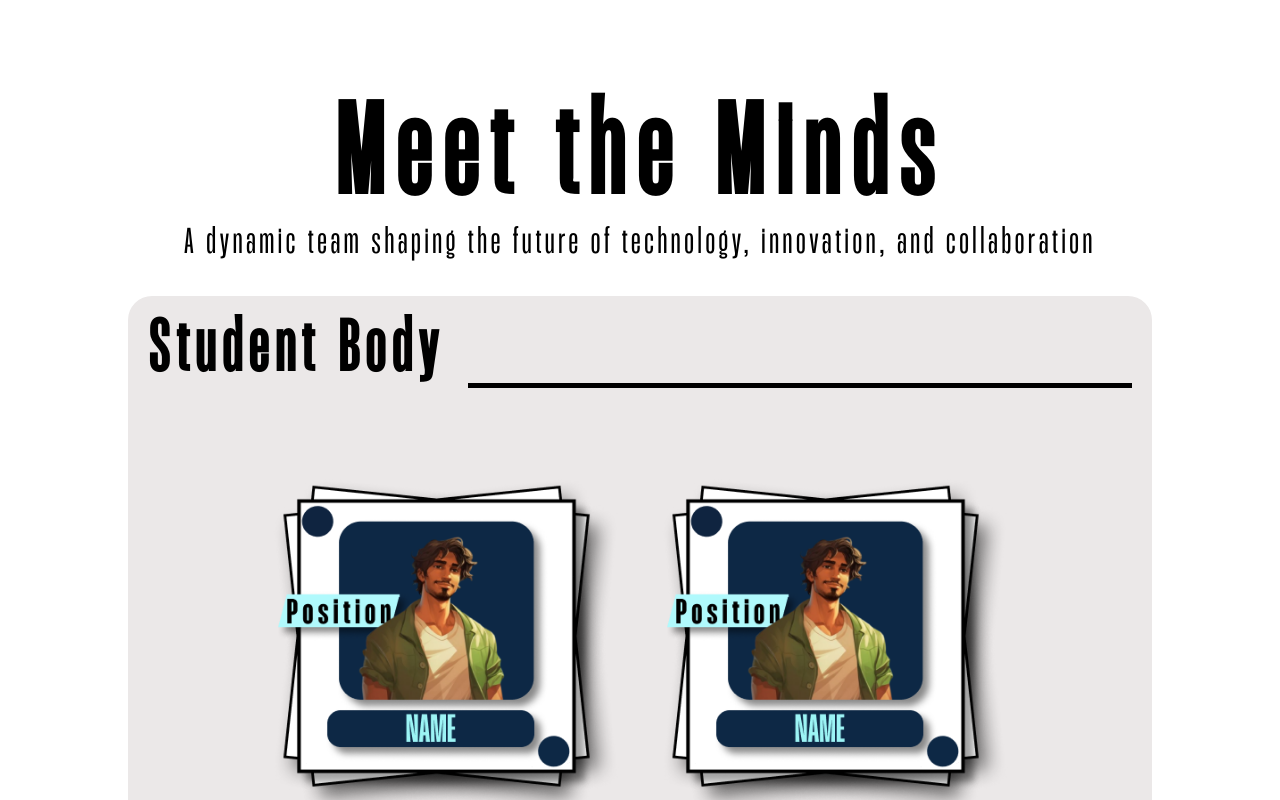
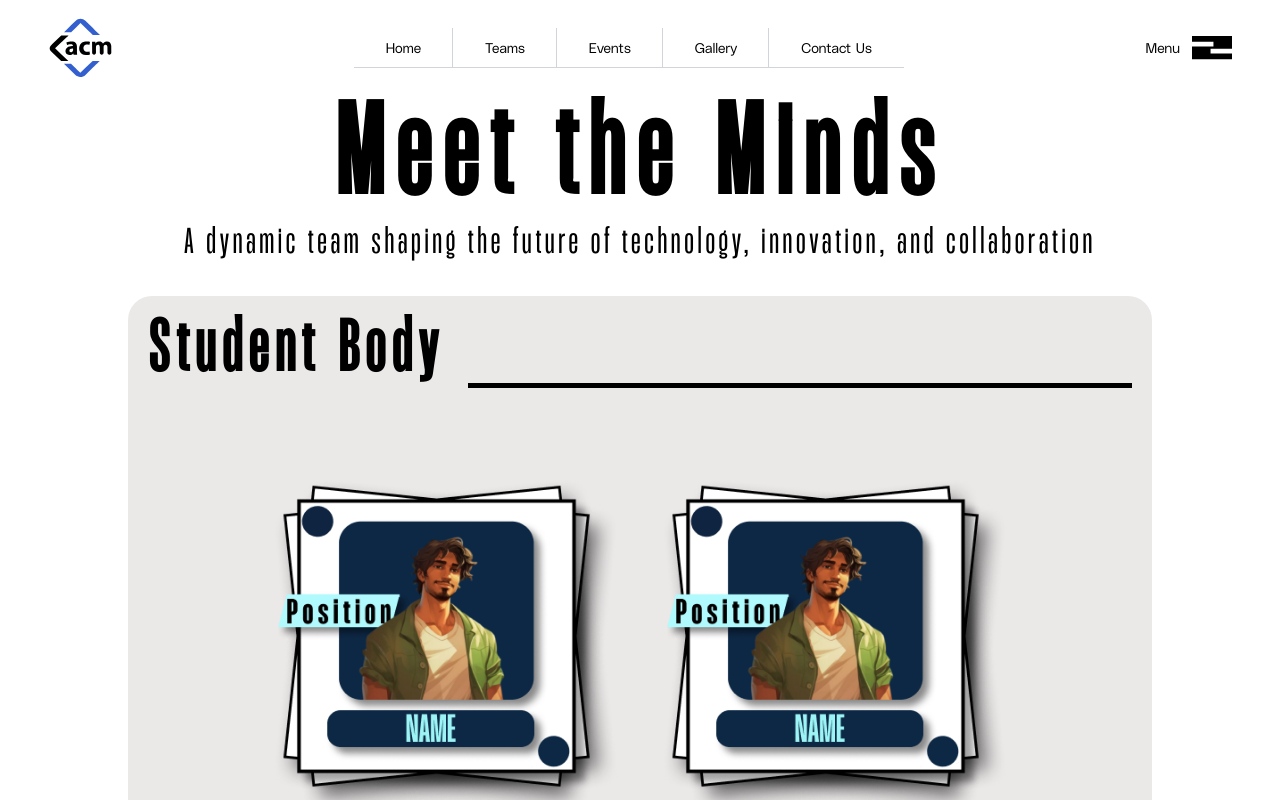
Before and after one commit to ACM-SRM-Student-Chapter/acm-srm-website, a Next.js app: page /teams in a window 1280 px wide. Shown: the top 800 px of the page. Built offline with nearby package versions, Linux system fonts and the light colour scheme.

Commit message:
added navber in teams page

```diff
--- a/src/app/teams/page.tsx
+++ b/src/app/teams/page.tsx
@@ -10,10 +10,12 @@ import l9 from "../../../public/images/Line9.png";
 import l10 from "../../../public/images/line10.png";
 import l11 from "../../../public/images/Line11.png";
 import l12 from "../../../public/images/Line12.png";
+import Navigation from "@/components/global/Navigation";
 
 export default function TeamsPage() {
   return (
     <main className="pt-24 px-4 md:px-32">
+      <Navigation/>
       <div className="max-w-[1920px] mx-auto">
         <h1 className="text-7xl md:text-8xl  lg:text-9xl  font-title font-bold text-center tracking-widest">Meet the Minds</h1>
         <p className="text-xl md:text-3xl pb-8 lg:text-4xl font-title text-center tracking-widest">
```
